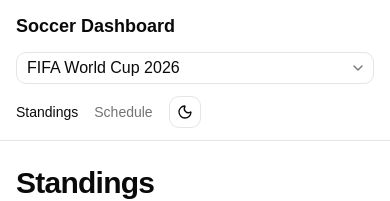
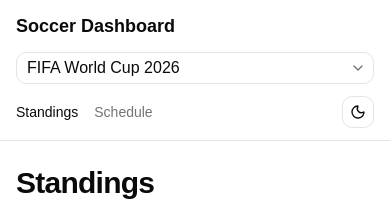
Before and after one commit to daniyal-h/soccer-tournament-dashboard, a React (Vite) app in the folder frontend/: page / in a window 390 px wide. Shown: the top 201 px of the page. Built offline with nearby package versions, Linux system fonts and the light colour scheme.

Commit message:
ui: make theme toggle responsive to smaller screens and mobile view

```diff
--- a/frontend/src/components/layout/Navbar.tsx
+++ b/frontend/src/components/layout/Navbar.tsx
@@ -20,6 +20,7 @@
           <TournamentSelector />
         </div>
 
+        <div className="flex items-center justify-between md:justify-end md:gap-4">
           <div className="flex items-center gap-4">
             {navItems.map((item) => (
               <NavLink
@@ -35,6 +36,7 @@
                 {item.label}
               </NavLink>
             ))}
+          </div>
 
           <ThemeToggle />
         </div>
```
Lines whose indentation alone changed are shown as unchanged.
